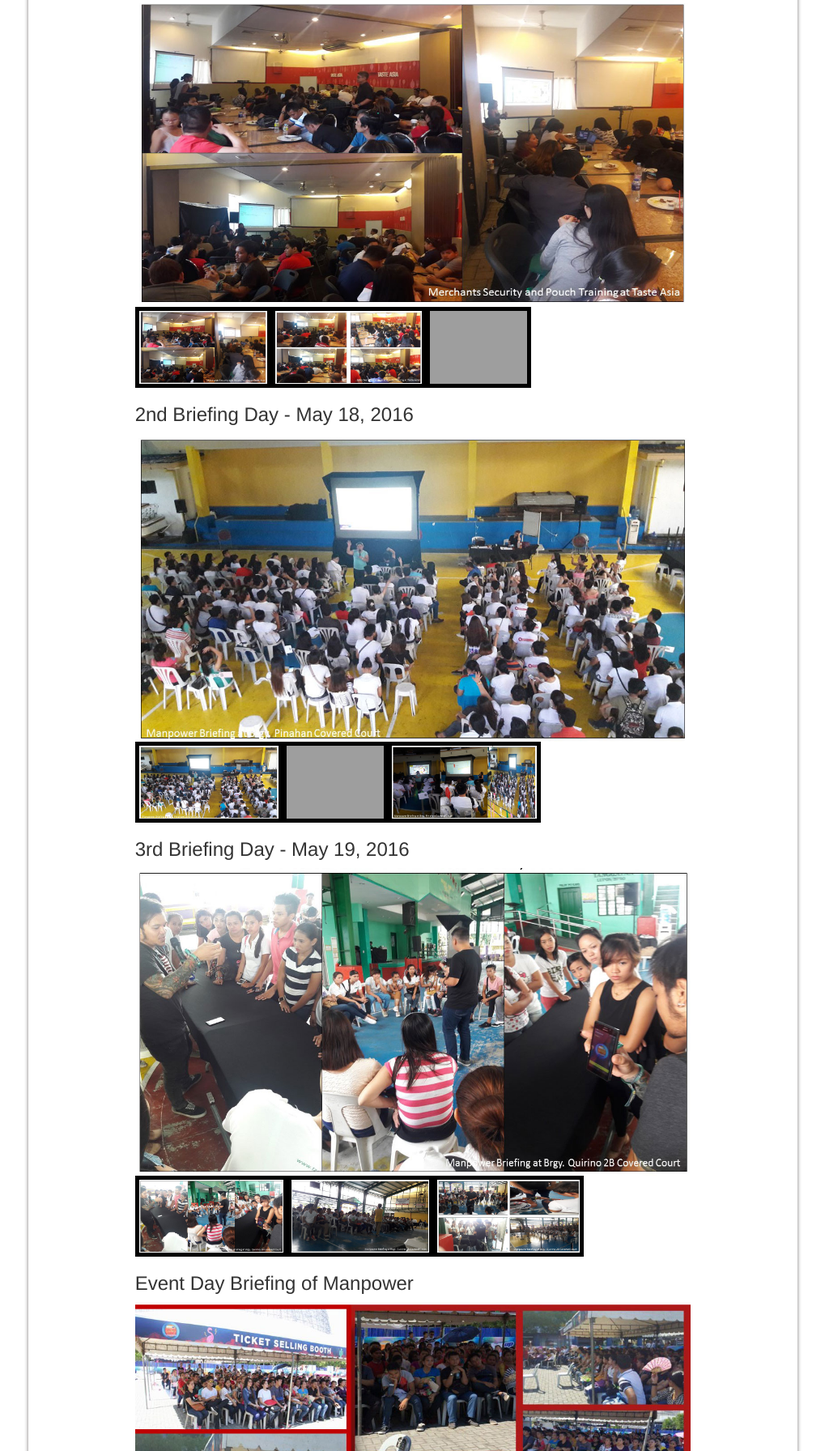
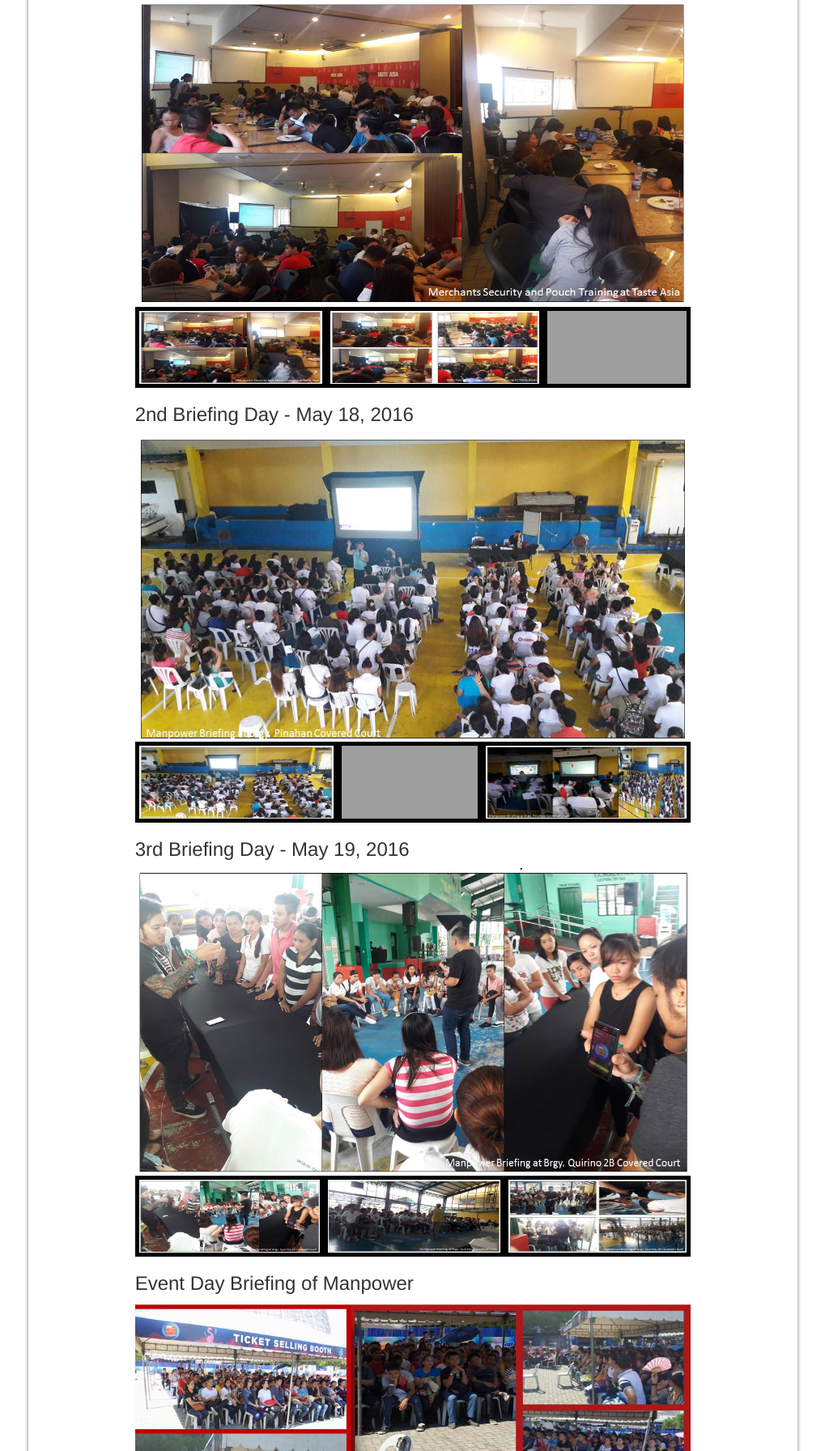
Before and after one commit to roelrosil1705/cloudwalk-acti, a CodeIgniter app: page /index.php/newspage in a window 1280 px wide. Shown: the part 3036-4828 px from the top of the page at 81% size, without its empty margins (130-1149 px from the left). Run offline with CodeIgniter, Linux system fonts and the light colour scheme; some libraries are stand-ins or nearby versions; grey boxes are pictures that could not be loaded.

Commit message:
table width

```diff
--- a/application/views/newspage_view.php
+++ b/application/views/newspage_view.php
@@ -247,7 +247,7 @@
                                     <div class="img-holder">
                                         <h3>1st Briefing Day - May 12, 2016</h3>
                                         <img id="large" src="<?php echo base_url() ?>img/slides/Slide2.JPG" style="width:100%;height: 380px;" />
-                                        <table>
+                                        <table style="width: 100%;">
                                             <tr>
                                                 <td><img class="img-thumb" src="<?php echo base_url() ?>img/slides/Slide2.JPG" style="width:100%;border: 5px solid #000;height: 100px;" /></td>
                                                 <td><img class="img-thumb" src="<?php echo base_url() ?>img/slides/Slide3.JPG" style="width:100%;border: 5px solid #000;height: 100px;" /></td>
@@ -258,7 +258,7 @@
                                     <div class="img-holder">
                                         <h3>2nd Briefing Day - May 18, 2016</h3>
                                         <img id="large" src="<?php echo base_url() ?>img/slides/Slide7.JPG" style="width:100%;height: 380px;" />
-                                        <table>
+                                        <table style="width: 100%;">
                                             <tr>
                                                 <td><img class="img-thumb" src="<?php echo base_url() ?>img/slides/Slide7.JPG" style="width:100%;border: 5px solid #000;height: 100px;" /></td>
                                                 <td><img class="img-thumb" src="<?php echo base_url() ?>img/slides/Slide8.JPG" style="width:100%;border: 5px solid #000;height: 100px;" /></td>
@@ -269,7 +269,7 @@
                                     <div class="img-holder">
                                         <h3>3rd Briefing Day - May 19, 2016</h3>
                                         <img id="large" src="<?php echo base_url() ?>img/slides/Slide11.JPG" style="width:100%;height: 380px;" />
-                                        <table>
+                                        <table style="width: 100%;">
                                             <tr>
                                                 <td><img class="img-thumb" src="<?php echo base_url() ?>img/slides/Slide11.JPG" style="width:100%;border: 5px solid #000;height: 100px;" /></td>
                                                 <td><img class="img-thumb" src="<?php echo base_url() ?>img/slides/Slide10.JPG" style="width:100%;border: 5px solid #000;height: 100px;" /></td>
@@ -283,7 +283,7 @@
                                     <div class="img-holder">
                                         <h3 style="margin-top: 15px;margin-bottom: 0px;">Event Day Briefing of Security</h3>
                                         <img id="large" src="<?php echo base_url() ?>img/security/24.jpg" style="width:100%;height: 380px;" />
-                                        <table>
+                                        <table style="width: 100%;">
                                             <tr>
                                                 <td><img class="img-thumb" src="<?php echo base_url() ?>img/security/24.jpg" style="width:100%;border: 5px solid #000;height: 100px;" /></td>
                                                 <td><img class="img-thumb" src="<?php echo base_url() ?>img/security/IMG_0274.JPG" style="width:100%;border: 5px solid #000;height: 100px;" /></td>
@@ -436,7 +436,7 @@
                                     <p>Before the event, a thorough security sweep was conducted by security teams with K-9 units to ensure that no illicit material are present in the venue before guests were allowed to enter.</p>
                                     <div class="img-holder">
                                         <img id="large" src="<?php echo base_url() ?>img/slides/Slide44.jpg" style="width:100%;height: 380px;" />
-                                        <table>
+                                        <table style="width: 100%;">
                                             <tr>
                                                 <td><img class="img-thumb" src="<?php echo base_url() ?>img/slides/Slide41.jpg" style="width:100%;border: 5px solid #000;height: 100px;" /></td>
                                                 <td><img class="img-thumb" src="<?php echo base_url() ?>img/slides/Slide42.jpg" style="width:100%;border: 5px solid #000;height: 100px;" /></td>
@@ -636,7 +636,7 @@
                                     </table>
                                     <div class="img-holder">
                                         <img id="large" src="<?php echo base_url() ?>img/slides/Slide48.jpg" style="width:100%;height: 380px;" />
-                                        <table>
+                                        <table style="width: 100%;">
                                             <tr>
                                                 <td><img class="img-thumb" src="<?php echo base_url() ?>img/slides/Slide49.jpg" style="width:100%;border: 5px solid #000;height: 100px;" /></td>
                                                 <td><img class="img-thumb" src="<?php echo base_url() ?>img/slides/Slide48.jpg" style="width:100%;border: 5px solid #000;height: 100px;" /></td>
```
